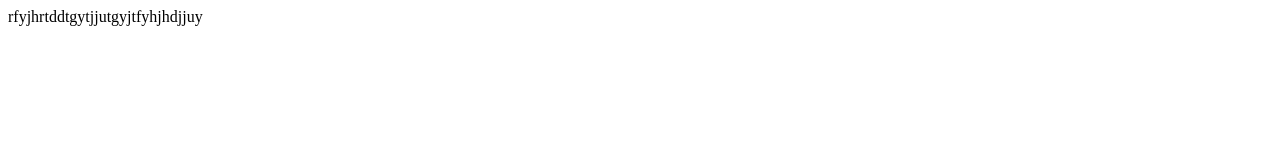
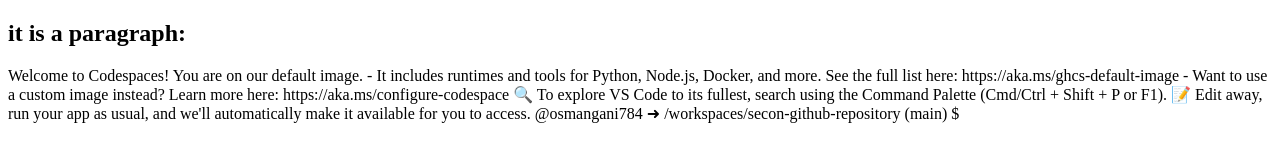
Before and after one commit to osmangani784/third-github-repository, a plain HTML site: page index.html in a window 1280 px wide. Drawn offline with Linux system fonts and the light colour scheme.

Commit message:
first addition

```diff
--- a/index.html
+++ b/index.html
@@ -6,6 +6,16 @@
     <title>third-github-repository</title>
 </head>
 <body>
-    rfyjhrtddtgytjjutgyjtfyhjhdjjuy
+    <div><h2>it is a paragraph:</h2>
+    <p> Welcome to Codespaces! You are on our default image.
+        - It includes runtimes and tools for Python, Node.js, Docker, and more. See the full list here: https://aka.ms/ghcs-default-image
+        - Want to use a custom image instead? Learn more here: https://aka.ms/configure-codespace
+
+     🔍 To explore VS Code to its fullest, search using the Command Palette (Cmd/Ctrl + Shift + P or F1).
+
+     📝 Edit away, run your app as usual, and we'll automatically make it available for you to access.
+
+     @osmangani784 ➜ /workspaces/secon-github-repository (main) $ </p>
+    </div>
 </body>
 </html>
```
